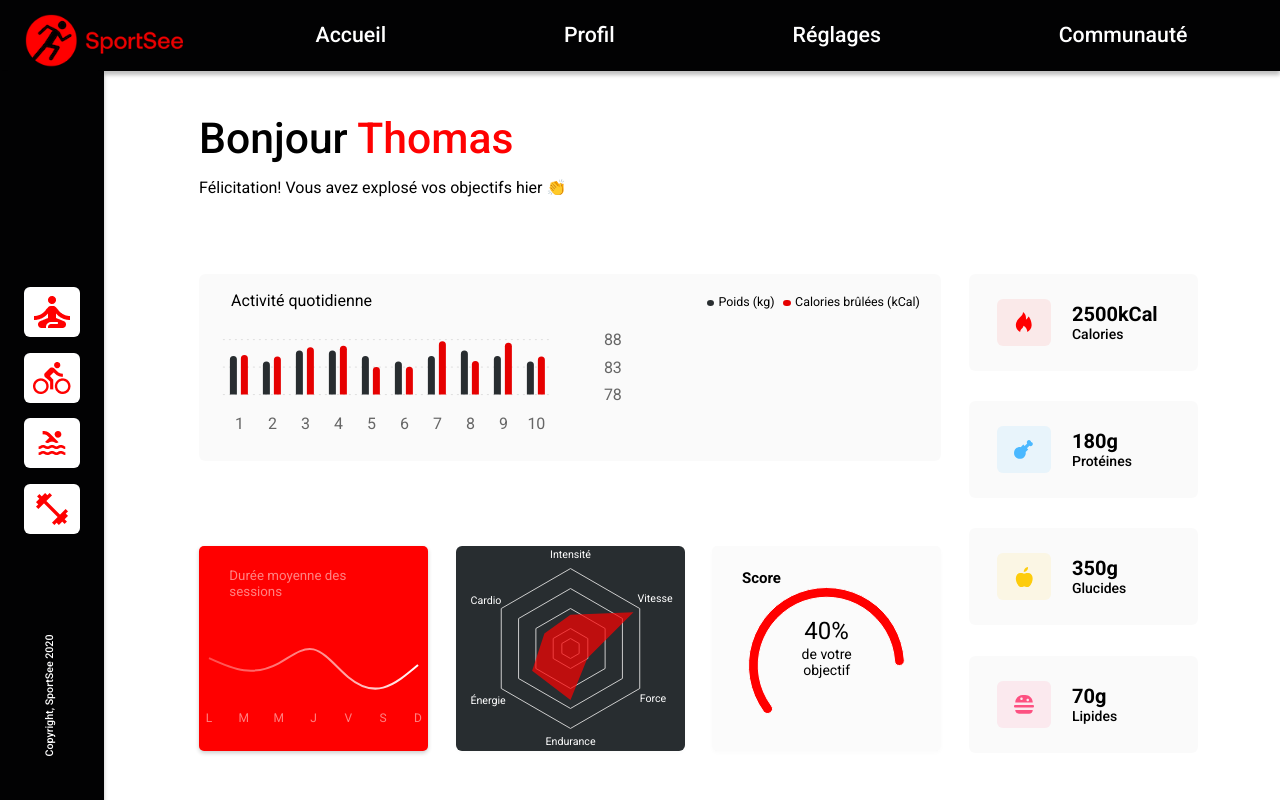
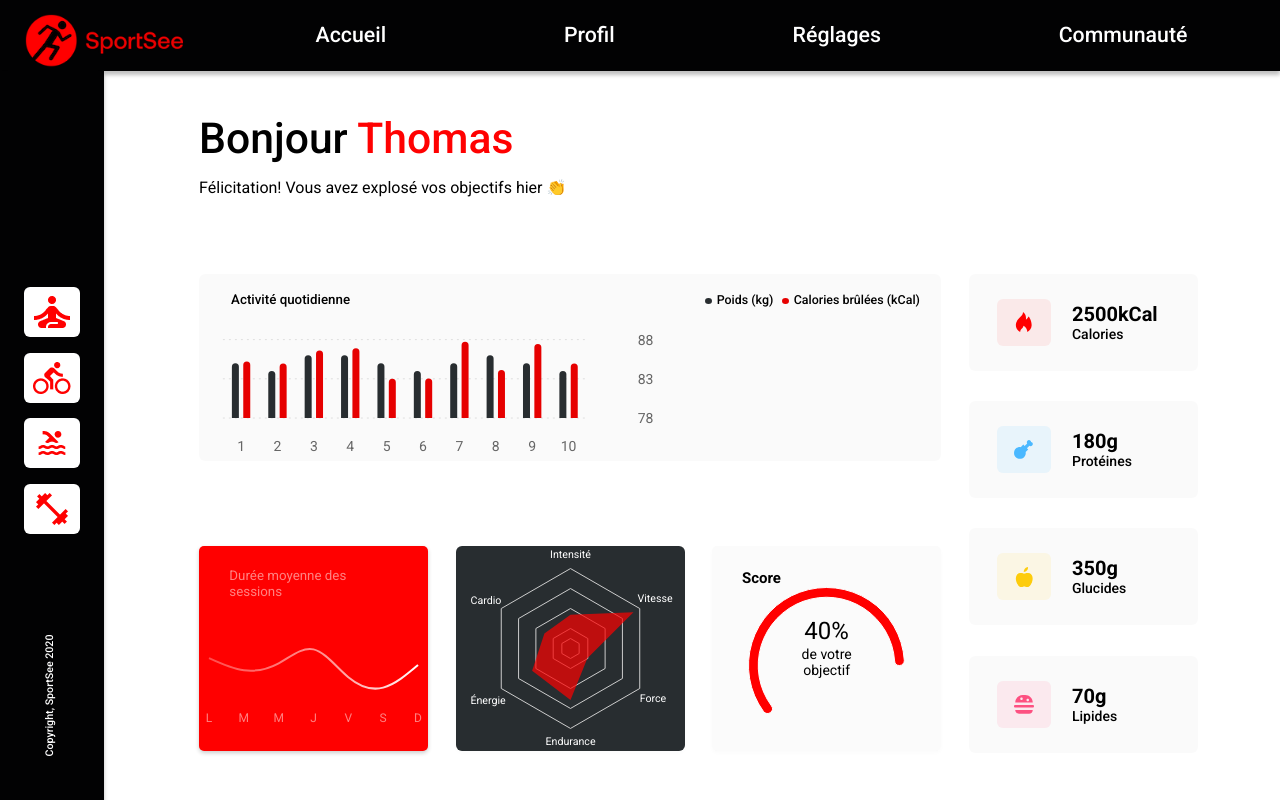
Before and after one commit to Krock13/Sport-See, a React (Vite) app: page / in a window 1280 px wide. Shown: the top 800 px of the page. Built offline with nearby package versions, Linux system fonts and the light colour scheme.

Commit message:
Fine-tuned FitnessEvolutionCard chart to match design specifications

```diff
--- a/src/components/FitnessEvolutionCard/CustomLegend.module.css
+++ b/src/components/FitnessEvolutionCard/CustomLegend.module.css
@@ -7,6 +7,8 @@
   text-align: 'right';
   top: calc(24 * 100vh / 1024);
   margin-left: calc(36 * 100vw / 1440);
+  font-size: calc(15 * 100vw / 1440);
+  font-weight: 500;
 }
 
 .unitWrapper {
--- a/src/components/FitnessEvolutionCard/fitnessEvolutionCard.jsx
+++ b/src/components/FitnessEvolutionCard/fitnessEvolutionCard.jsx
@@ -45,7 +45,7 @@ export function FitnessEvolutionCard() {
   const { width, height, marginTop, marginRight, marginLeft, marginBottom } = calculateDimensions(
     835,
     320,
-    { marginTop: 112, marginRight: 90, marginLeft: 43, marginBottom: 63 }
+    { marginTop: 112, marginRight: 29, marginLeft: 43, marginBottom: 23 }
   );
 
   return (
@@ -65,10 +65,11 @@ export function FitnessEvolutionCard() {
               left: marginLeft,
               bottom: marginBottom,
             }}
+            barGap='12%'
           >
             <CartesianGrid vertical={false} strokeDasharray='2 4' stroke='#dedede' />
             <Tooltip content={<CustomTooltip />} />
-            <XAxis dataKey='day' dy={15.5} tickLine={false} axisLine={false} />
+            <XAxis dataKey='day' dy={15.5} tickLine={false} axisLine={false} fontSize='14px' />
             <YAxis
               yAxisId='right'
               orientation='right'
@@ -77,6 +78,7 @@ export function FitnessEvolutionCard() {
               axisLine={false}
               domain={[minKg - 1, maxKg + 1]}
               ticks={[minKg - 1, middleValue, maxKg + 1]}
+              fontSize='14px'
             />
             <YAxis yAxisId='left' orientation='left' hide={true} />
             <Bar
```
